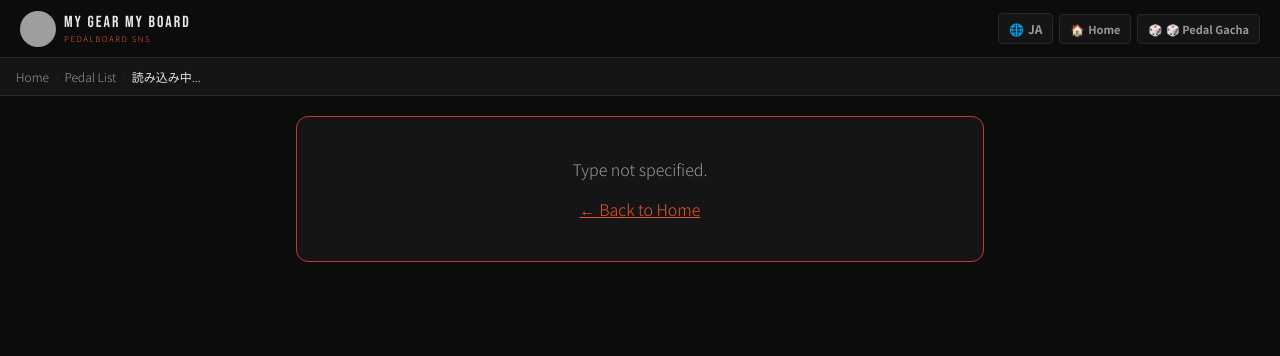
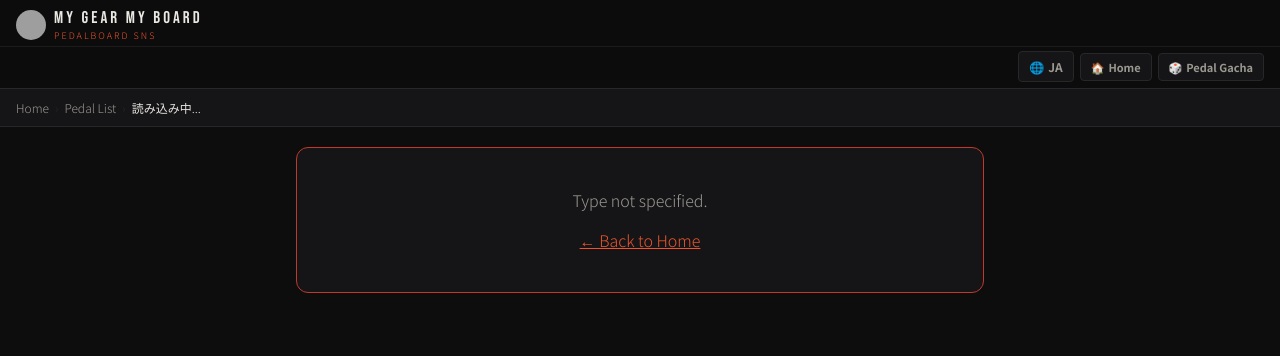
Before and after one commit to pompomkisya/my-gear-my-board, a plain HTML site: page type.html in a window 1280 px wide. Drawn offline with nearby package versions, Linux system fonts and the light colour scheme; grey boxes are pictures that could not be loaded.

Commit message:
Update type.html

```diff
--- a/type.html
+++ b/type.html
@@ -19,14 +19,22 @@
     body { background: var(--bg); color: var(--tx); font-family: 'Noto Sans JP', sans-serif; font-weight: 300; min-height: 100vh; }
     header {
       background: rgba(13,13,14,.96); backdrop-filter: blur(14px);
-      border-bottom: 1px solid var(--bd); padding: 0 20px; height: 58px;
-      display: flex; align-items: center; gap: 12px; position: sticky; top: 0; z-index: 100;
+      border-bottom: 1px solid var(--bd); padding: 0;
+      display: flex; flex-direction: column; position: sticky; top: 0; z-index: 100;
     }
-    .header-logo { display: flex; align-items: center; gap: 8px; text-decoration: none; flex: 1; min-width: 0; overflow: hidden; }
-    .header-logo img { width: 36px; height: 36px; border-radius: 50%; object-fit: cover; }
-    .header-title { font-family: 'Bebas Neue', sans-serif; font-size: 16px; letter-spacing: 2px; color: var(--tx); white-space: nowrap; }
-    .header-sub { font-size: 8px; letter-spacing: 1.5px; color: var(--ac); text-transform: uppercase; margin-top: 1px; white-space: nowrap; }
-    .header-right { display: flex; align-items: center; gap: 6px; flex-shrink: 0; }
+    .header-row1 {
+      display: flex; align-items: center; gap: 10px;
+      padding: 8px 16px 4px; border-bottom: 1px solid rgba(39,39,41,.6);
+    }
+    .header-row2 {
+      display: flex; align-items: center; justify-content: flex-end; gap: 6px;
+      padding: 4px 16px 6px;
+    }
+    .header-logo { display: flex; align-items: center; gap: 8px; text-decoration: none; flex: 1; min-width: 0; }
+    .header-logo img { width: 30px; height: 30px; border-radius: 50%; object-fit: cover; flex-shrink: 0; }
+    .header-title { font-family: 'Bebas Neue', sans-serif; font-size: 17px; letter-spacing: 3px; color: var(--tx); white-space: nowrap; }
+    .header-sub { font-size: 9px; letter-spacing: 2px; color: var(--ac); text-transform: uppercase; margin-top: 1px; white-space: nowrap; }
+    .header-right { display: flex; align-items: center; gap: 6px; }
     .lang-btn {
       display: flex; align-items: center; gap: 4px; padding: 6px 10px;
       background: var(--sf); border: 1px solid var(--bd); border-radius: 4px;
@@ -35,7 +43,7 @@
     }
     .lang-btn:hover { border-color: var(--ac); color: var(--ac); }
     .home-btn {
-      display: flex; align-items: center; gap: 4px; padding: 6px 10px;
+      display: flex; align-items: center; gap: 4px; padding: 5px 10px;
       background: var(--sf); border: 1px solid var(--bd); border-radius: 4px;
       font-family: 'Noto Sans JP', sans-serif; font-size: 11px; font-weight: 600;
       color: var(--tm); cursor: pointer; transition: all .15s; text-decoration: none; white-space: nowrap;
@@ -128,6 +136,7 @@
 </head>
 <body>
 <header>
+  <div class="header-row1">
     <a href="/" class="header-logo">
       <img src="/IMG_0206.PNG" alt="MGMB" onerror="this.style.display='none'">
       <div>
@@ -135,9 +144,11 @@
         <div class="header-sub" id="header-sub">ペダルボードSNS</div>
       </div>
     </a>
-  <div class="header-right">
+  </div>
+  <div class="header-row2">
     <div class="lang-btn" id="lang-btn" onclick="toggleLang()">🌐 <span id="lang-label">EN</span></div>
-    <a href="/" class="home-btn" style="gap:4px">🏠 <span id="home-text">ホーム</span></a><a href="/#gacha" class="home-btn" style="gap:4px">🎲 <span id="gacha-text">ペダルガチャ</span></a>
+    <a href="/" class="home-btn">🏠 <span id="home-text">ホーム</span></a>
+    <a href="/#gacha" class="home-btn">🎲 <span id="gacha-text">ペダルガチャ</span></a>
   </div>
 </header>
 <div class="breadcrumb">
@@ -223,7 +234,7 @@ function getTypeBadge(t) { return TYPE_BADGES[t?.toLowerCase()] || t; }
 
 const I18N = {
   ja: {
-    headerSub:'ペダルボードSNS', home:'ホーム', gacha:'🎲 ペダルガチャ', langLabel:'EN',
+    headerSub:'ペダルボードSNS', home:'ホーム', gacha:'ペダルガチャ', langLabel:'EN',
     bcHome:'ホーム', bcPedals:'ペダル一覧',
     pedalCount:'ペダル', pedalCountUnit:'件',
     sectionPedals:'🎛 ペダル一覧', sectionBoards:'📸 最新のボード',
@@ -235,7 +246,7 @@ const I18N = {
     backHome:'← ホームに戻る', anonUser:'匿名',
   },
   en: {
-    headerSub:'Pedalboard SNS', home:'Home', gacha:'🎲 Pedal Gacha', langLabel:'JA',
+    headerSub:'Pedalboard SNS', home:'Home', gacha:'Pedal Gacha', langLabel:'JA',
     bcHome:'Home', bcPedals:'Pedal List',
     pedalCount:'', pedalCountUnit:' pedals',
     sectionPedals:'🎛 Pedals', sectionBoards:'📸 Latest Boards',
```
Lines whose indentation alone changed are shown as unchanged.
